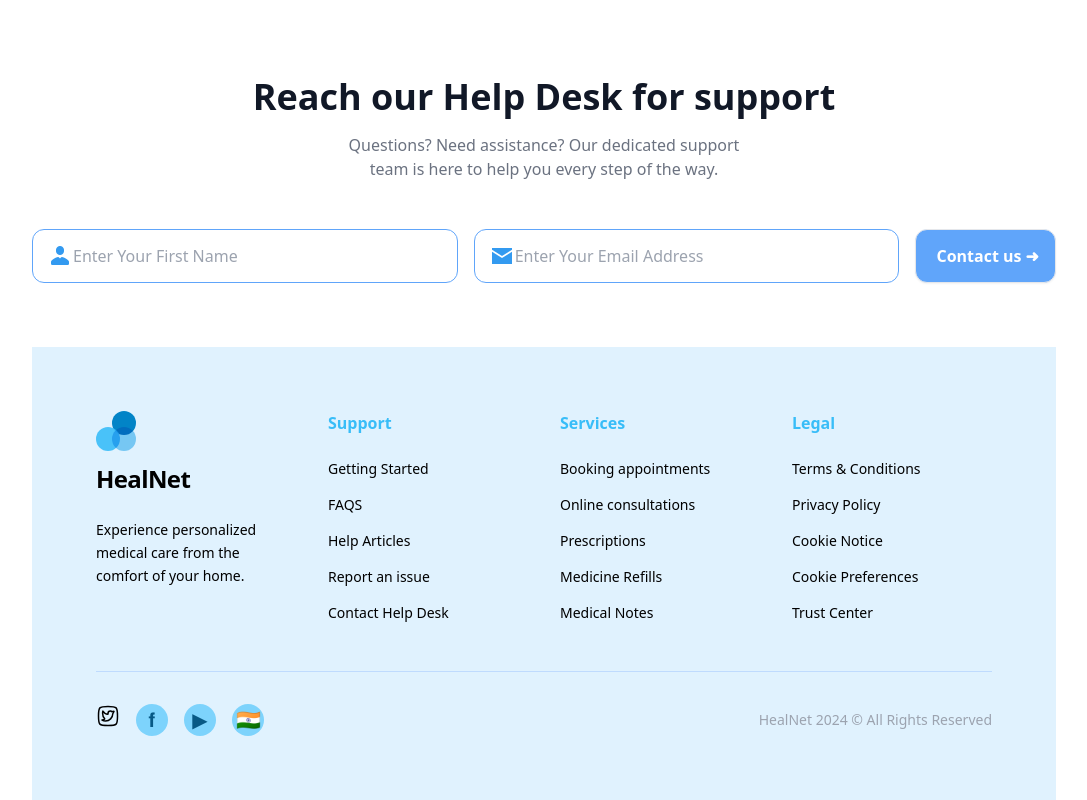
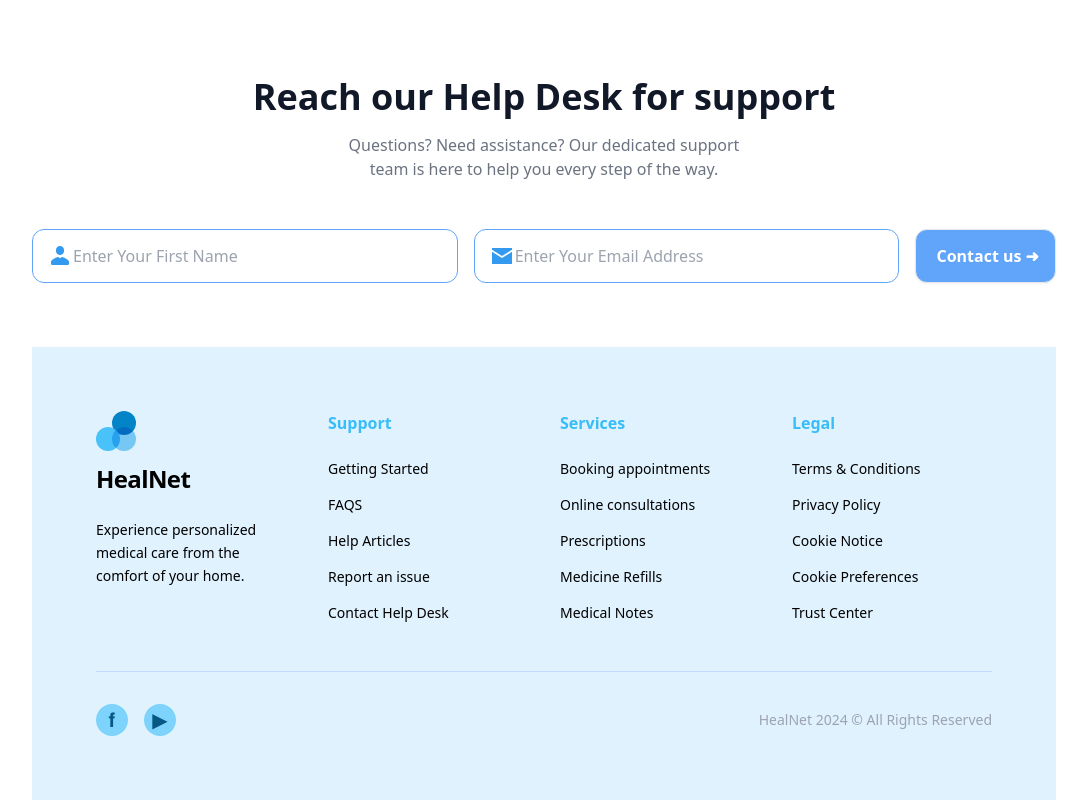
Before and after one commit to UzmaTahir97/healthCare-landing-page, a plain HTML site: page index.html in a window 1280 px wide. Shown: the part 3825-4625 px from the top of the page, without its empty margins (96-1183 px from the left). Drawn offline with nearby package versions, Linux system fonts and the light colour scheme.

Commit message:
Refactor social icons section in index.html

```diff
--- a/index.html
+++ b/index.html
@@ -565,11 +565,6 @@
 
             <!-- Social Icons -->
             <div class="flex gap-4">
-                   <svg xmlns="http://www.w3.org/2000/svg" width="24" height="24" viewBox="0 0 24 24"><g fill="none" stroke="currentColor" stroke-linecap="round" stroke-linejoin="round" stroke-width="1.5" color="currentColor"><path d="M14.4 7C13.075 7 12 8.12 12 9.5q0 .318.073.613a6 6 0 0 1-.373.012c-2.02 0-3.796-1.408-4.808-3.06A7.8 7.8 0 0 0 6.6 9.188c0 2.067.802 4.25 2.1 5.607c0 .735-1.8 1.108-2.7 1.203A6.95 6.95 0 0 0 9.6 17c3.889 0 7.057-3.21 7.195-7.226L18 7.313l-2.012.312A2.34 2.34 0 0 0 14.4 7"/><path d="M2.5 12c0-4.478 0-6.718 1.391-8.109S7.521 2.5 12 2.5c4.478 0 6.718 0 8.109 1.391S21.5 7.521 21.5 12c0 4.478 0 6.718-1.391 8.109S16.479 21.5 12 21.5c-4.478 0-6.718 0-8.109-1.391S2.5 16.479 2.5 12"/></g></svg>
-                <!-- <a href="#"
-                    class="w-8 h-8 flex items-center justify-center rounded-full bg-transparent text-brand-blue hover:scale-110 transition-transform text-xl">
-                    <a href="https://www.flaticon.com/free-icons/instagram" title="instagram icons"> </a>
-                </a> -->
                 <a href="#"
                     class="w-8 h-8 flex items-center justify-center rounded-full bg-sky-300 text-sky-800 hover:scale-110 transition-transform text-xl">𝐟</a>
 
@@ -577,8 +572,12 @@
                     class="w-8 h-8 flex items-center justify-center rounded-full bg-sky-300 text-sky-800 hover:scale-110 transition-transform text-xl">
                     ▶︎</a>
 
-                <a href="#"
-                    class="w-8 h-8 flex items-center justify-center rounded-full bg-sky-300 text-sky-800 hover:scale-110 transition-transform text-xl">🇮🇳</a>
+            <a href = "#"   <svg xmlns="http://www.w3.org/2000/svg" viewBox="0 0 24 24" width="24" height="24" color="#2284f6" fill="none" stroke="#141B34" stroke-width="1.5" stroke-linecap="round" stroke-linejoin="round">
+    <path d="M7 10V17" /></a>
+    <path d="M11 13V17M11 13C11 11.3431 12.3431 10 14 10C15.6569 10 17 11.3431 17 13V17M11 13V10" />
+    <path d="M7.00801 7L6.99902 7" />
+    <path d="M2.5 12C2.5 7.52166 2.5 5.28249 3.89124 3.89124C5.28249 2.5 7.52166 2.5 12 2.5C16.4783 2.5 18.7175 2.5 20.1088 3.89124C21.5 5.28249 21.5 7.52166 21.5 12C21.5 16.4783 21.5 18.7175 20.1088 20.1088C18.7175 21.5 16.4783 21.5 12 21.5C7.52166 21.5 5.28249 21.5 3.89124 20.1088C2.5 18.7175 2.5 16.4783 2.5 12Z" />
+</svg>
             </div>
 
             <!-- Copyright Text -->
```
